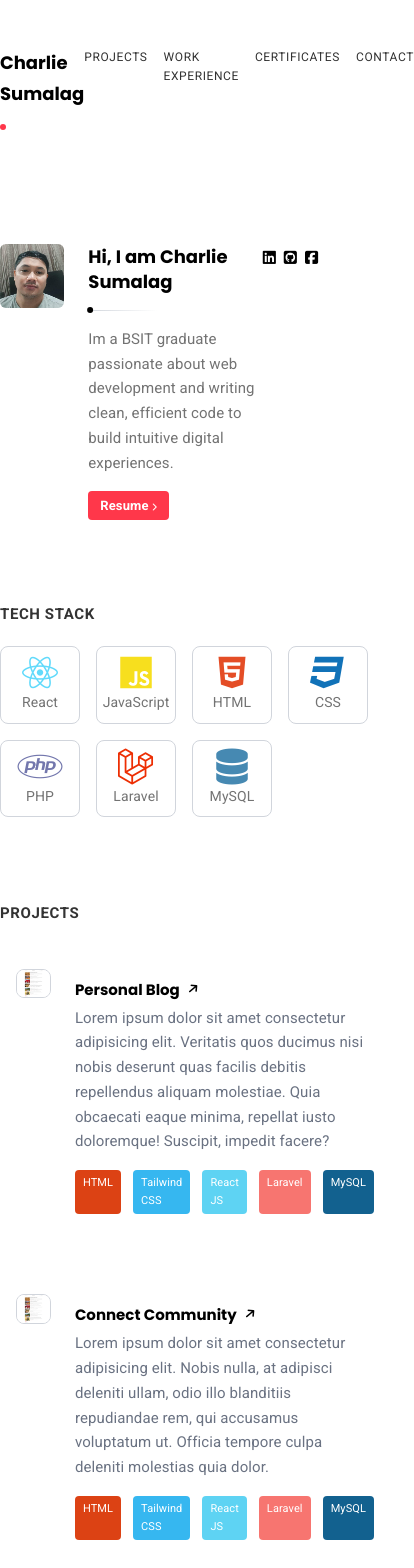
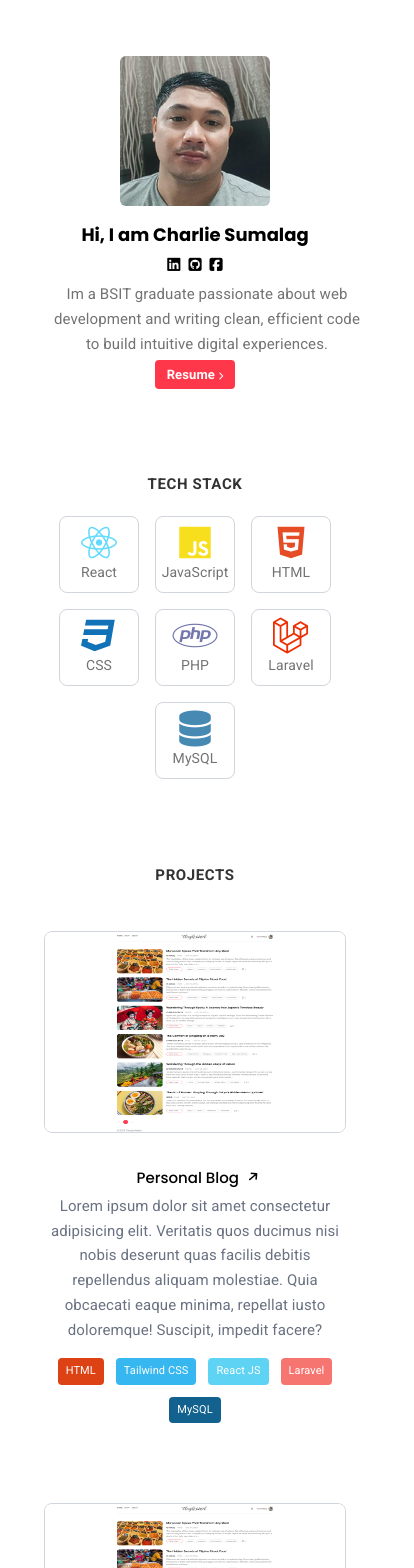
Before and after one commit to charliesumalag/Final-Porfolio, a React (Vite) app: page / in a window 390 px wide. Shown: the top 1568 px of the page, 414 px wide, since content can reach past the window. Built offline with nearby package versions, Linux system fonts and the light colour scheme.

Commit message:
adding responsive

```diff
--- a/package.json
+++ b/package.json
@@ -11,6 +11,7 @@
   },
   "dependencies": {
     "@tailwindcss/vite": "^4.1.11",
+    "clsx": "^2.1.1",
     "react": "^19.1.0",
     "react-dom": "^19.1.0",
     "react-scroll": "^1.9.3",
--- a/src/App.jsx
+++ b/src/App.jsx
@@ -8,8 +8,8 @@ import CertificateSec from "./components/CertificateSec";
 const App = () => {
   return (
     <div className='bg-[#FFFFFF] leading-[1.7em] text-black font-openSans'>
-      <div className='max-w-[800px] mx-auto'>
-        <Nav />
+      <div className='max-w-[800px] mx-auto px-6 md:px-10'>
+        {/* <Nav /> */}
         <HeroSec />
         <ProjectSec />
         <WorkExpSec />
--- a/src/components/CertificateSec.jsx
+++ b/src/components/CertificateSec.jsx
@@ -4,11 +4,12 @@ import Certificate from "./Certificate";
 import HTMLCSS from "../assets/img/certificateHTML.png";
 import PHP from "../assets/img/certificatePHP.png";
 import CISCO from "../assets/img/certificateCISCO.png";
+import clsx from 'clsx';
 
 
 const CertificateSec = () => {
   return (
-    <section id='certificates' className=' pt-22 '>
+    <section id='certificates' className={clsx(' pt-22 ', 'max-md:text-center')}>
 
       <Title text='Certificates' />
       <Certificate text='Completed an in-depth course focused on modern HTML5, CSS3, and responsive web design. Gained hands-on experience by building a fully functional, real-world website from scratch, applying flexbox, CSS Grid, media queries, and best practices for clean, maintainable code.' title='Build Responsive Real-World Websites with HTML and CSS' image={HTMLCSS} link='https://www.udemy.com/certificate/UC-c09808c5-73d6-47d9-8f27-e42749cc655e/' />
--- a/src/components/Hero.jsx
+++ b/src/components/Hero.jsx
@@ -1,25 +1,26 @@
 import React from 'react'
 import profile from "../assets/img/profile.png";
+import clsx from "clsx";
 
 const Hero = () => {
   return (
-    <div className="flex gap-6 my-14">
+    <div className={clsx("flex gap-6 my-14","max-md:flex-col max-md:items-center max-md:text-center max-md:gap-4")}>
       <div>
-        <img src={profile} alt="" className=' rounded-md w-[250px]' />
+        <img src={profile} alt="" className={clsx('rounded-md w-[250px]','max-md:w-[150px]')} />
       </div>
-      <div className='pr-18 flex flex-col gap-4 '>
-        <div className='flex justify-between'>
+      <div className={clsx('pr-18 flex flex-col gap-4','max-md:pr-0 max-md:gap-1')}>
+        <div className={clsx('flex justify-between', 'max-md:flex-col max-md:items-center gap-1')}>
           <h1 className='text-[18px] leading-[25px] font-poppins font-bold text-black'>Hi, I am Charlie Sumalag</h1>
-          <ul className='flex gap-2'>
+          <ul className={clsx('flex gap-2')}>
             <li> <a href="https://www.linkedin.com/in/charlie-sumalag-9a38142a4/" target="_blank" rel="noopener noreferrer"> <i className="fa-brands fa-linkedin text-[15px] hover:text-[#ff374a] transition-all duration-300 ease-in-out"></i> </a> </li>
             <li> <a href="https://github.com/charliesumalag" target="_blank" rel="noopener noreferrer"> <i className="fa-brands fa-square-github text-[15px] hover:text-[#ff374a] transition-all duration-300 ease-in-out"></i> </a> </li>
             <li> <a href="https://github.com/charliesumalag" target="_blank" rel="noopener noreferrer"> <i className="fa-brands fa-square-facebook text-[15px] leading-1 hover:text-[#ff374a] transition-all duration-300 ease-in-out"></i> </a> </li>
           </ul>
         </div>
         <div className='relative'>
-          <span className="w-1.5 h-1.5 bg-black rounded-full absolute left-0 -translate-x-[15%] top-[-3px]" />
-          <div className="h-px w-[30%] bg-gradient-to-r from-gray-300 to-white"></div>
-          <p className='leading-[1.65em] tracking-[0.1px] font-roboto text-[15px] text-[#737373] pr-14 mt-4'>Im a BSIT graduate passionate about web development and writing clean, efficient code to build intuitive digital experiences.</p>
+          <span className={clsx("w-1.5 h-1.5 bg-black rounded-full absolute left-0 -translate-x-[15%] top-[-3px]",'max-md:hidden')} />
+          <div className={clsx("h-px w-[30%] bg-gradient-to-r from-gray-300 to-white",'max-md:hidden')}></div>
+          <p className={clsx('leading-[1.65em] tracking-[0.1px] font-roboto text-[15px] text-[#737373] pr-14 mt-4', 'max-md:pr-0 max-md:mt-0 max-md:px-6')}>Im a BSIT graduate passionate about web development and writing clean, efficient code to build intuitive digital experiences.</p>
         </div>
         <div>
           <span className='leading-[1.65em] rounded-sm tracking-[0.1px] py-[7px] px-3 bg-[#ff374a] text-white font-roboto text-[13px] cursor-pointer font-bold'>Resume <i className="fa-solid fa-chevron-right text-[8px]"></i></span>
--- a/src/components/HeroSec.jsx
+++ b/src/components/HeroSec.jsx
@@ -2,12 +2,13 @@ import React from 'react'
 import Hero from './/Hero'
 import Title from "./Title";
 import Stack from "./Stack";
+import clsx from 'clsx';
 
 const HeroSec = () => {
   return (
     <section id='home' className=''>
           <Hero />
-          <div className='mt-22'>
+          <div className={clsx('mt-22', 'max-md:text-center')}>
             <Title text='TECH STACK' />
             <Stack />
           </div>
--- a/src/components/Nav.jsx
+++ b/src/components/Nav.jsx
@@ -2,7 +2,7 @@ import { Link } from 'react-scroll';
 
 const Nav = () => {
   return (
-    <nav className='flex w-full mx-auto justify-between py-12'>
+    <nav className='flex w-full mx-auto items-center justify-between py-12'>
         <h1 className='font-bold font-poppins text-[18px] leading-[1.7em] cursor-pointer text-black'>Charlie Sumalag <span className='w-1.5 h-1.5 bg-[#ff374a] inline-block rounded-full'></span></h1>
         <ul className='flex gap-4 text-lg'>
             <Link to='projects' smooth={true} duration={500}>
--- a/src/components/Project.jsx
+++ b/src/components/Project.jsx
@@ -1,17 +1,18 @@
 import React, { useState } from 'react'
 import Project1 from "../assets/img/Project1.png";
+import clsx from 'clsx';
 
 const Project = ({title, text}) => {
     const [isHover, setIsHover] = useState(false);
   return (
-    <div className='flex mt-8 p-4 gap-6 items-start hover:bg-gray-200 rounded-lg cursor-pointer' onMouseEnter={() => setIsHover(true)} onMouseLeave={() => setIsHover(false)}>
+    <div className={clsx('flex mt-8 p-4 gap-6 items-start hover:bg-gray-200 rounded-lg cursor-pointer','max-md:flex-col max-md:items-center')} onMouseEnter={() => setIsHover(true)} onMouseLeave={() => setIsHover(false)}>
       <div className='rounded-lg overflow-hidden border border-gray-300 '>
-              <img src={Project1} alt=""  className='w-[500px]'/>
+        <img src={Project1} alt=""  className={clsx('w-[500px]','max-md:h-[200px] max-md:w-[300px]')}/>
       </div>
-            <div className='' >
-                  <p className={isHover ? "text-[15px] leading-[25px] font-poppins font-bold text-[#ff374a]" : "text-[15px] leading-[25px] font-poppins font-bold text-black"}>{title} <span><i className={isHover ? "fa-solid fa-arrow-right rotate-[320deg] transition-transform duration-300 translate-x-0.5 -translate-y-0.5 font-extralight text-[12px] pt-4 " : "fa-solid fa-arrow-right rotate-[320deg] font-extralight text-[12px] pt-4"}></i></span></p>
+      <div className={clsx('max-md:text-center')} >
+        <p className={isHover ? "text-[15px] leading-[25px] font-poppins font-bold text-[#ff374a]" : "text-[15px] leading-[25px] font-poppins font-bold text-black max-md:font-medium"}>{title} <span><i className={isHover ? "fa-solid fa-arrow-right rotate-[320deg] transition-transform duration-300 translate-x-0.5 -translate-y-0.5 font-extralight text-[12px] pt-4 " : "fa-solid fa-arrow-right rotate-[320deg] font-extralight text-[12px] pt-4"}></i></span></p>
         <p className='text-gray-500 leading-[1.65em] tracking-[0.1px] font-roboto text-[15px] mt-1'>{text}</p>
-                  <div className='flex gap-3 my-4'>
+        <div className={clsx('flex flex-wrap gap-3 my-4', 'max-md:justify-center')}>
           <span className='leading-[1.65em] rounded-sm tracking-[0.1px] py-1 px-2 bg-[#DC4214] text-white font-roboto text-[11px] '>HTML</span>
           <span className='leading-[1.65em] rounded-sm tracking-[0.1px] py-1 px-2 bg-[#36B7F0] text-white font-roboto text-[11px] '>Tailwind CSS</span>
           <span className='leading-[1.65em] rounded-sm tracking-[0.1px] py-1 px-2 bg-[#5ED3F3] text-white font-roboto text-[11px] '>React JS</span>
--- a/src/components/Stack.jsx
+++ b/src/components/Stack.jsx
@@ -1,10 +1,11 @@
 import React from 'react'
 import TeackStack from "../components/TeckStack";
+import clsx from 'clsx';
 
 
 const Stack = () => {
   return (
-    <div className='flex gap-4  flex-wrap mt-6'>
+    <div className={clsx('flex gap-4  flex-wrap mt-6', 'max-md:justify-center')}>
       <TeackStack icon='fa-brands fa-react' text='React' color='#61DAFB' />
       <TeackStack icon='fa-brands fa-js' text='JavaScript' color='#F7DF1E'  />
       <TeackStack icon='fa-brands fa-html5' text='HTML' color='#E44D26'  />
--- a/src/components/Title.jsx
+++ b/src/components/Title.jsx
@@ -1,9 +1,10 @@
+import clsx from 'clsx'
 import React from 'react'
 
 const Title = ({text}) => {
   return (
     <>
-        <h3 className='font-bold text-[#333] text-[15px] tracking-[0.6px] uppercase font-roboto leading-[16px]'>{text}</h3>
+        <h3 className={clsx('font-bold text-[#333] text-[15px] tracking-[0.6px] uppercase font-roboto leading-[16px]','max-md:text-center')}>{text}</h3>
     </>
   )
 }
--- a/src/components/WorkExpSec.jsx
+++ b/src/components/WorkExpSec.jsx
@@ -1,13 +1,14 @@
 import React from 'react'
 import google from "../assets/img/googlelogo.jpg";
 import Title from "../components/Title";
+import clsx from 'clsx';
 
 const WorkExpSec = () => {
   return (
-    <section id='work-experience' className='pt-22'>
+    <section id='work-experience' className={clsx('pt-22','max-md:text-center')}>
         <Title text='Work Experience' />
         <div className=' mt-8 flex flex-col gap-1'>
-            <div className='flex gap-2'>
+            <div className={clsx('flex gap-2','max-md:items-center max-md:flex-col')}>
                 <img src={google} alt="" className='w-[50px] rounded-full' />
                 <div className='flex flex-col gap-1'>
                     <p className='text-[15px] leading-[25px] font-poppins font-bold text-black'>Web Developer</p>
@@ -18,7 +19,7 @@ const WorkExpSec = () => {
                 </div>
             </div>
             <div>
-                <p className='text-gray-500 leading-[1.65em] tracking-[0.1px] font-roboto text-[15px] mt-4'>Lorem, ipsum dolor sit amet consectetur adipisicing elit. Nesciunt, provident? Nostrum, ducimus molestiae eos reprehenderit culpa quod dolore pariatur possimus odio exercitationem? Non illum quo voluptate perferendis id unde rerum.</p>
+                <p className={clsx('text-gray-500 leading-[1.65em] tracking-[0.1px] font-roboto text-[15px] mt-4','max-md:text-center')}>Lorem, ipsum dolor sit amet consectetur adipisicing elit. Nesciunt, provident? Nostrum, ducimus molestiae eos reprehenderit culpa quod dolore pariatur possimus odio exercitationem? Non illum quo voluptate perferendis id unde rerum.</p>
             </div>
         </div>
     </section>
```
Also changed, not shown: src/components/Certificate.jsx (+6 -5 lines), 1 other file (tests, documents, lock files or other folders). Lines whose indentation alone changed are shown as unchanged.
